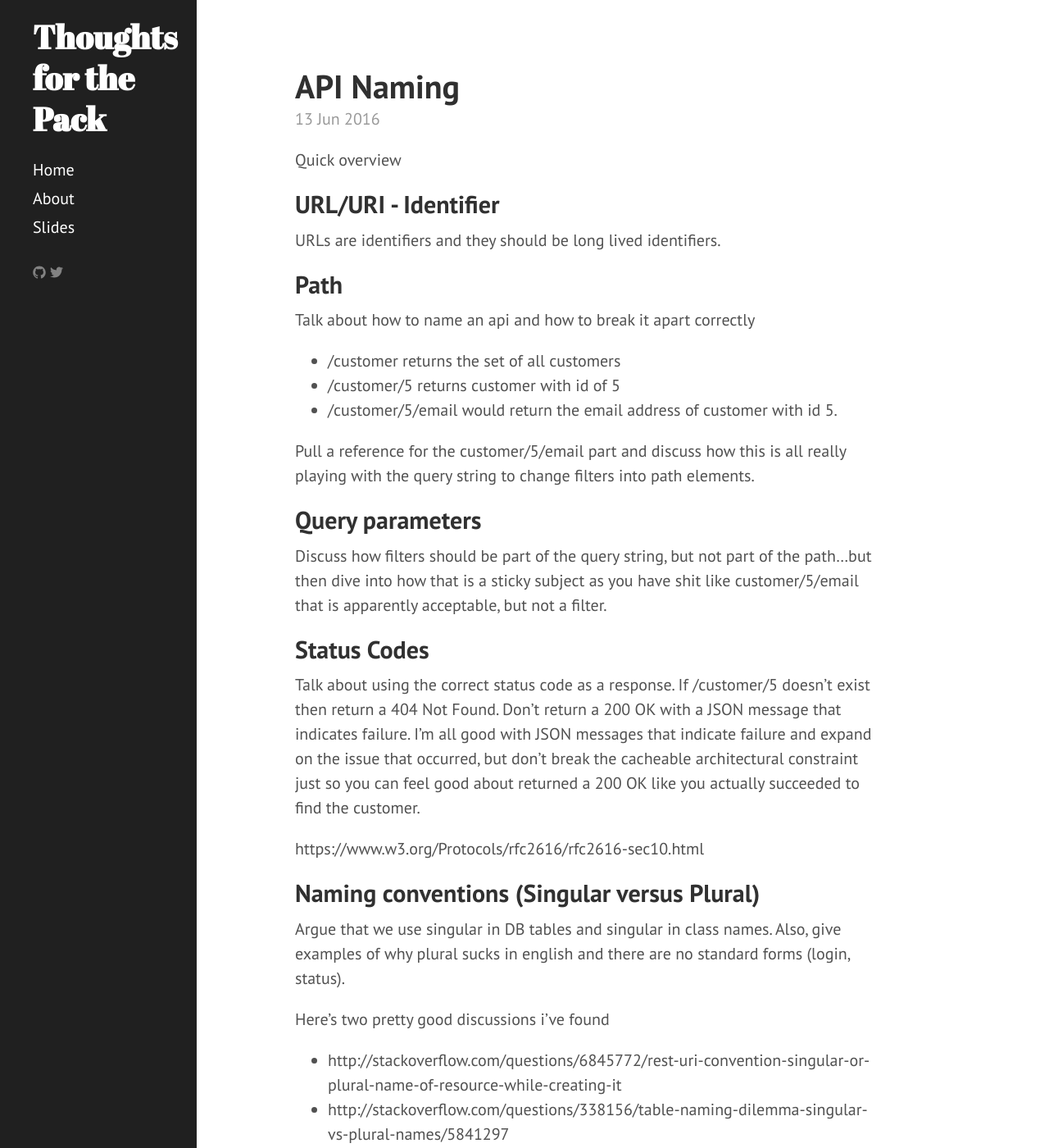
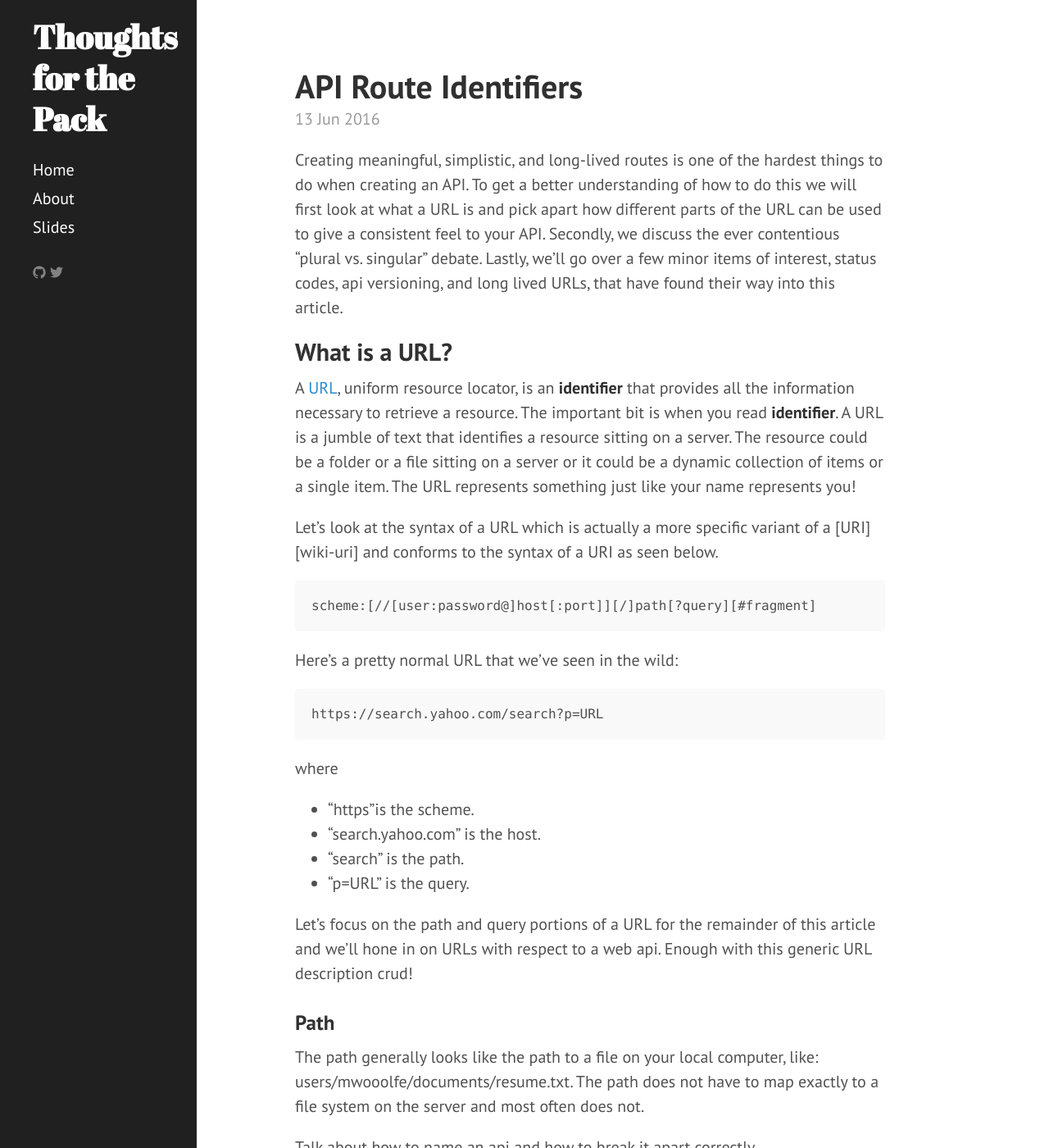
Before and after one commit to mswolfe/mswolfe.github.io, a Jekyll site: the page built from _posts/2016-06-12-api-naming-conventions.markdown, in a window 1280 px wide and 1400 px high. Shown: the whole window at 82% size. Built offline with Jekyll 4.4.1, drawn with Linux system fonts in a browser that asks for light colours; some of the changed text lies outside the part shown.

Commit message:
Updated the overview and the URL section.

```diff
--- a/_posts/2016-06-12-api-naming-conventions.markdown
+++ b/_posts/2016-06-12-api-naming-conventions.markdown
@@ -1,17 +1,36 @@
 ---
 layout: post
-title:  "API Naming"
-date:   2016-06-12 17:50:00 -0800
-categories: api webapi naming identifiers
+title:  "API Route Identifiers"
+date:  2016-06-12 17:50:00 -0800
+categories: rest api webapi route naming identifiers
 ---
 
-Quick overview
+Creating meaningful, simplistic, and long-lived routes is one of the hardest things to do when creating an API.  To get a better understanding of how to do this we will first look at what a URL is and pick apart how different parts of the URL can be used to give a consistent feel to your API.  Secondly, we discuss the ever contentious "plural vs. singular" debate.  Lastly, we'll go over a few minor items of interest, status codes, api versioning, and long lived URLs, that have found their way into this article.
 
-## URL/URI - Identifier
+## What is a URL?
 
-URLs are identifiers and they should be long lived identifiers.
+A [URL][wiki-url], uniform resource locator, is an **identifier** that provides all the information necessary to retrieve a resource.  The important bit is when you read **identifier**.  A URL is a jumble of text that identifies a resource sitting on a server.  The resource could be a folder or a file sitting on a server or it could be a dynamic collection of items or a single item.  The URL represents something just like your name represents you!
 
-## Path
+Let's look at the syntax of a URL which is actually a more specific variant of a [URI][wiki-uri] and conforms to the syntax of a URI as seen below.
+
+	scheme:[//[user:password@]host[:port]][/]path[?query][#fragment]
+
+Here's a pretty normal URL that we've seen in the wild:
+
+	https://search.yahoo.com/search?p=URL
+
+where
+
+* "https"is the scheme.
+* "search.yahoo.com" is the host.
+* "search" is the path.
+* "p=URL" is the query.
+
+Let's focus on the path and query portions of a URL for the remainder of this article and we'll hone in on URLs with respect to a web api.  Enough with this generic URL description crud!
+
+### Path
+
+The path generally looks like the path to a file on your local computer, like: users/mwooolfe/documents/resume.txt.  The path does not have to map exactly to a file system on the server and most often does not.
 
 Talk about how to name an api and how to break it apart correctly
 * /customer returns the set of all customers
@@ -20,9 +39,18 @@ Talk about how to name an api and how to break it apart correctly
 
 Pull a reference for the customer/5/email part and discuss how this is all really playing with the query string to change filters into path elements.
 
-## Query parameters
+### Query parameters
 
 Discuss how filters should be part of the query string, but not part of the path...but then dive into how that is a sticky subject as you have shit like customer/5/email that is apparently acceptable, but not a filter.
+
+
+## Plural vs. Singular
+
+Argue that we use singular in DB tables and singular in class names.  Also, give examples of why plural sucks in english and there are no standard forms (login, status).
+
+Here's two pretty good discussions i've found
+* http://stackoverflow.com/questions/6845772/rest-uri-convention-singular-or-plural-name-of-resource-while-creating-it
+* http://stackoverflow.com/questions/338156/table-naming-dilemma-singular-vs-plural-names/5841297
 
 ## Status Codes
 
@@ -30,18 +58,17 @@ Talk about using the correct status code as a response.  If /customer/5 doesn't
 
 https://www.w3.org/Protocols/rfc2616/rfc2616-sec10.html
 
-## Naming conventions (Singular versus Plural)
-
-Argue that we use singular in DB tables and singular in class names.  Also, give examples of why plural sucks in english and there are no standard forms (login, status).
-
-Here's two pretty good discussions i've found
-* http://stackoverflow.com/questions/6845772/rest-uri-convention-singular-or-plural-name-of-resource-while-creating-it
-* http://stackoverflow.com/questions/338156/table-naming-dilemma-singular-vs-plural-names/5841297
-
 ## API versioning
 
 API versioning shouldn't be present in the URL (identifier).  Add it as a query parameter or body parameter.
 
-### Conclusion
+## Long lived URLs
+
+
+
+## Conclusion
 
 In the end, this is what makes sense to me.  You should write your APIs with what makes sense to both you and your partner...because that's who you're writing them for anyway, right?
+
+[wiki-url]: https://en.wikipedia.org/wiki/Uniform_Resource_Locator		"URL"
+[wiki-url]: https://en.wikipedia.org/wiki/Uniform_Resource_Identifier	"URI"
```
